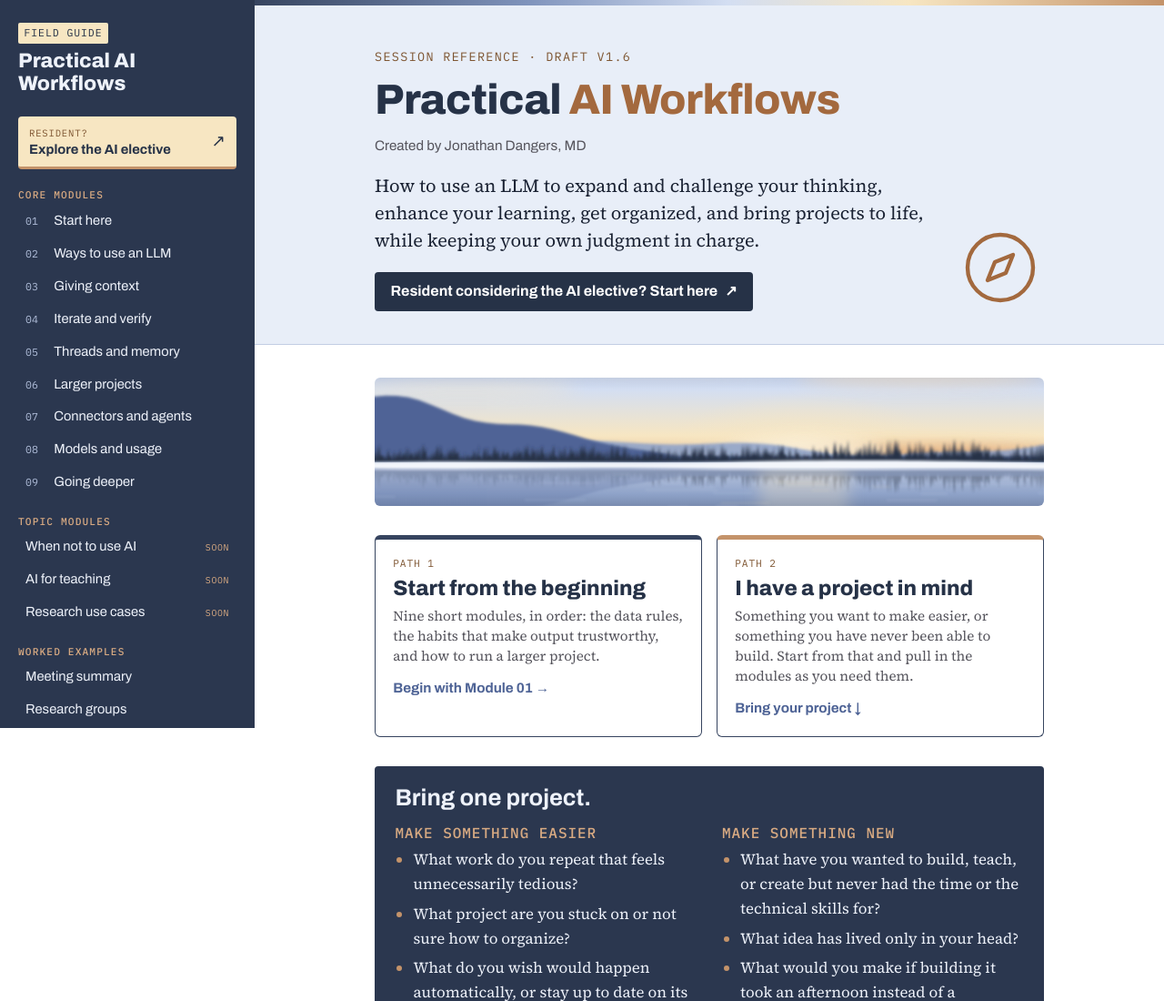
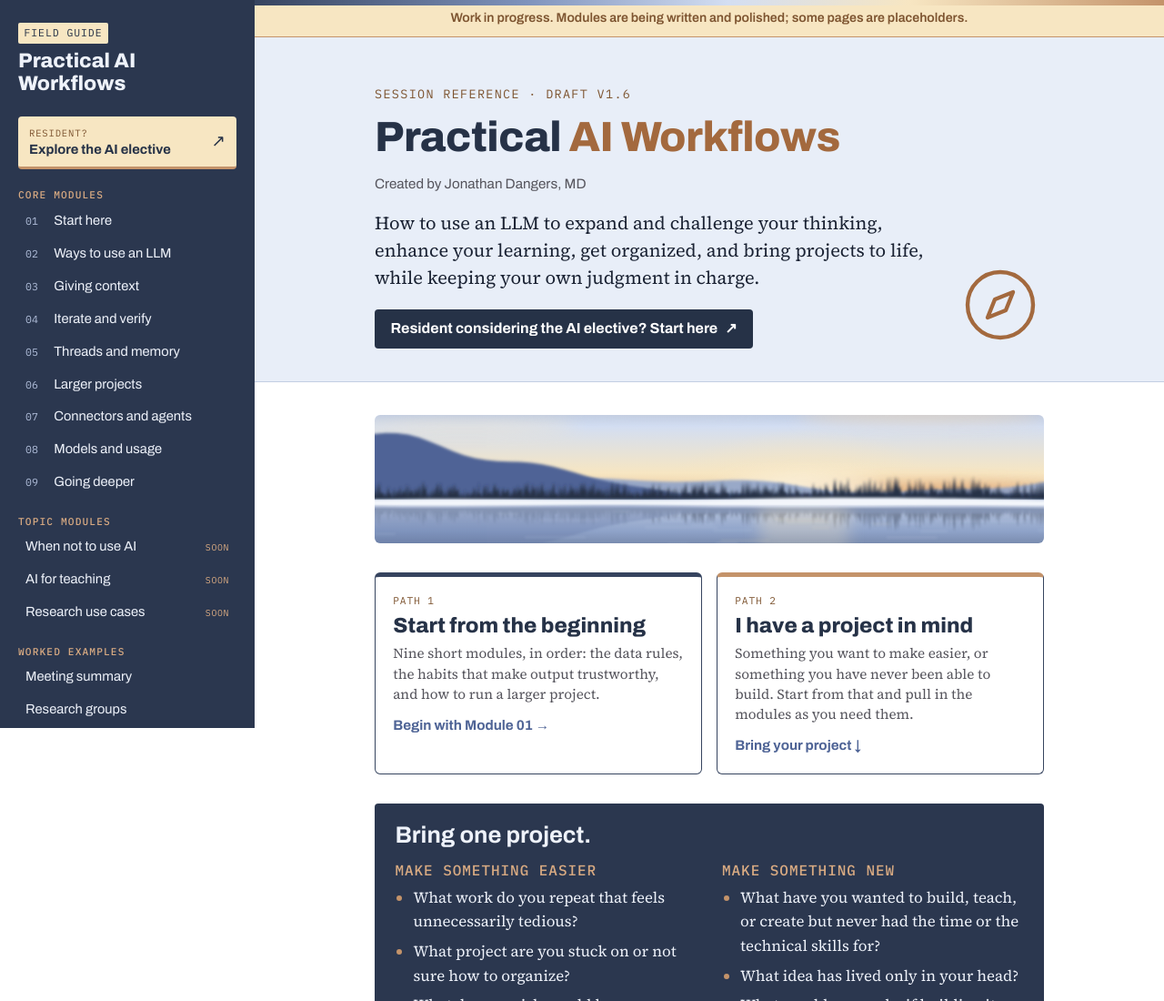
Before and after one commit to jonathandangers/AI-Tutorials, a plain HTML site: page index.html in a window 1280 px wide. Shown: the top 1100 px of the page at 91% size. Drawn offline with Linux system fonts and the light colour scheme.

Commit message:
Add work-in-progress note
Co-Authored-By: Claude Opus 5.5 <noreply@anthropic.com>
Claude-Session: https://claude.ai/code/session_01Fny5x5XevgwjQmzndtXSKG

```diff
--- a/assets/site.css
+++ b/assets/site.css
@@ -492,3 +492,11 @@ footer.site { margin-top: 3rem; font-size: var(--step--1); color: var(--muted);
 .hero-art svg { display: block; width: 100%; height: auto; }
 @media (prefers-color-scheme: dark) { :root:not([data-theme="light"]) .hero-art svg { filter: brightness(0.82); } }
 :root[data-theme="dark"] .hero-art svg { filter: brightness(0.82); }
+
+/* ---------- work-in-progress strip ---------- */
+.wip {
+  margin: 0; padding-block: 0.55rem;
+  padding-left: max(16px, env(safe-area-inset-left, 0px)); padding-right: max(16px, env(safe-area-inset-right, 0px));
+  background: var(--cream); color: var(--copper-ink); border-bottom: 1px solid var(--tan);
+  font-family: var(--font-display); font-size: 0.88rem; font-weight: 600; text-align: center;
+}
--- a/index.html
+++ b/index.html
@@ -25,6 +25,7 @@
   </nav>
 </aside>
 <main>
+<p class="wip">Work in progress. Modules are being written and polished; some pages are placeholders.</p>
 <header class="page-head"><div class="head-inner"><div class="head-text">
 <p class="eyebrow">Session reference &middot; Draft v1.6</p>
 <h1>Practical <em>AI Workflows</em></h1>
```
Also changed, not shown: core/connectors.html (+1 -0 lines), core/context.html (+1 -0 lines), core/going-deeper.html (+1 -0 lines), core/iteration.html (+1 -0 lines), core/models.html (+1 -0 lines), core/project-memory.html (+1 -0 lines), core/project-workflow.html (+1 -0 lines), core/start-here.html (+1 -0 lines), core/ways-to-use.html (+1 -0 lines), examples/exercise-tracker.html (+1 -0 lines), examples/meeting-summary.html (+1 -0 lines), examples/newsletter-digest.html (+1 -0 lines), examples/pubmed-scout.html (+1 -0 lines), examples/research-workshop.html (+1 -0 lines), 3 more files, 1 other file.
